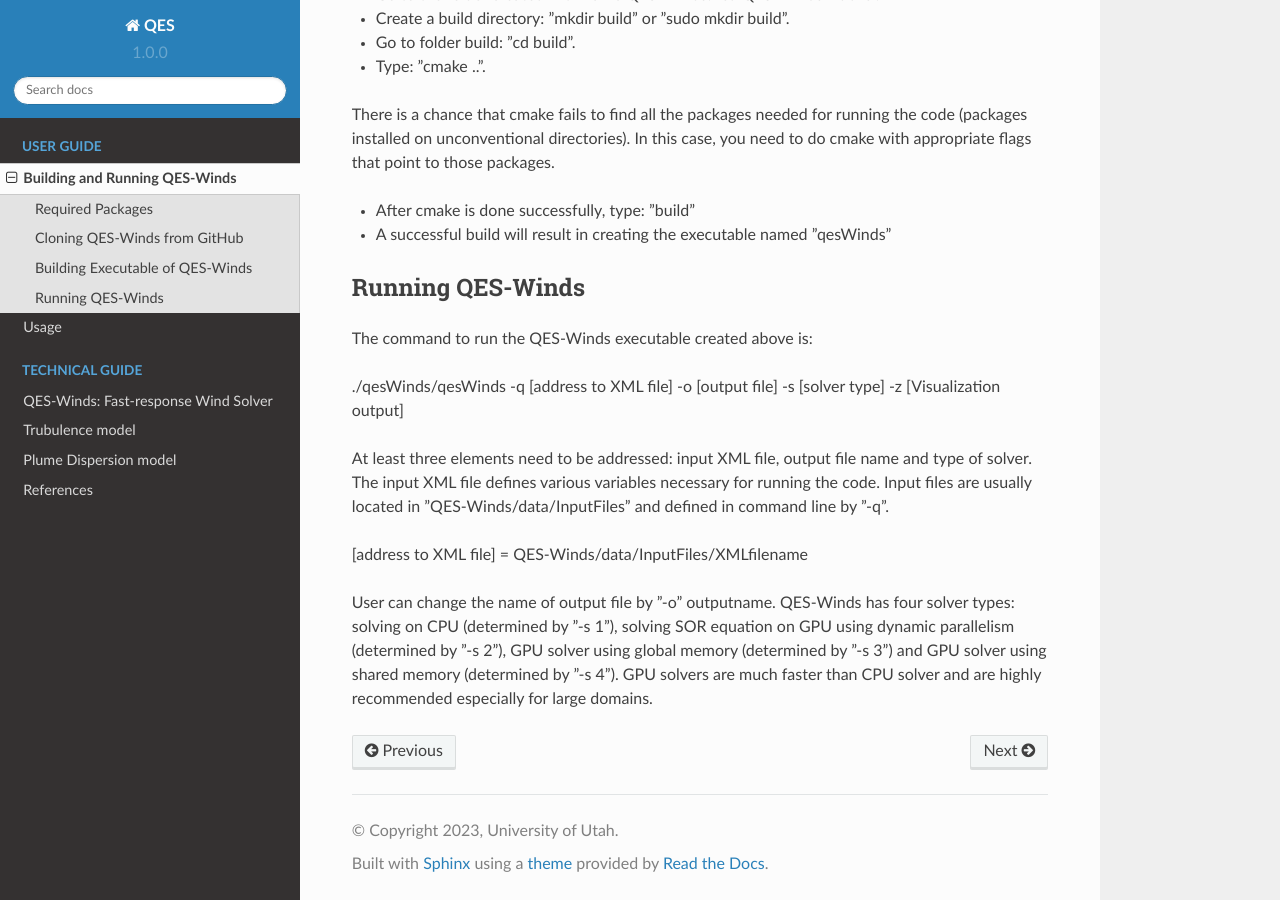
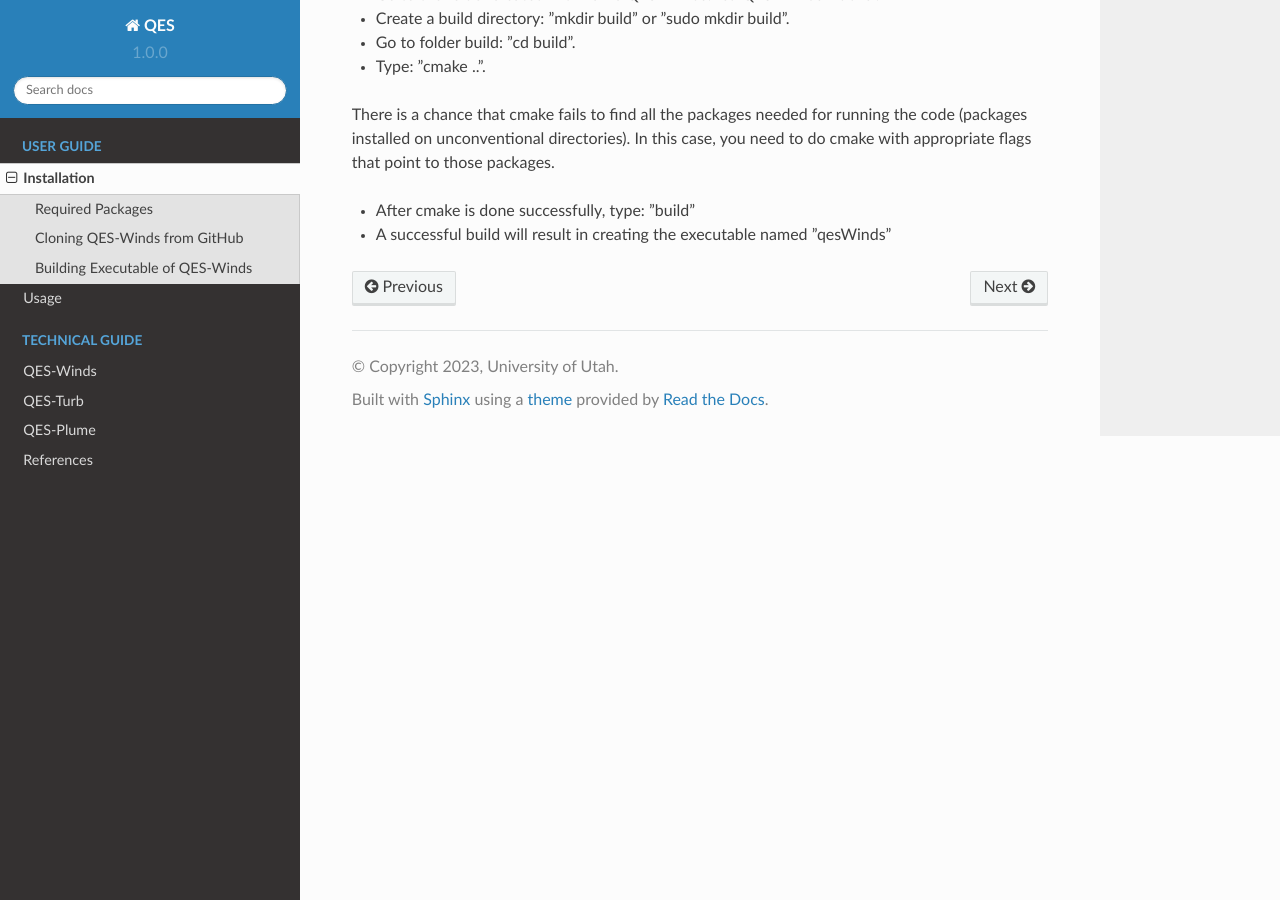
Before and after one commit to fmargairaz/rtd-tutorial, a Sphinx documentation site: the page built from docs/source/installation.rst, in a window 1280 px wide and 900 px high, scrolled down 1137 px. Built offline with Sphinx 7.4.7 and the Read the Docs theme 2.0.0, drawn with Linux system fonts in a browser that asks for light colours; pages that are not in the unit, such as notebooks, are missing from menus; some of the changed text lies outside the part shown.

Commit message:
more polishing

```diff
--- a/docs/source/QES-Plume.rst
+++ b/docs/source/QES-Plume.rst
@@ -1,5 +1,5 @@
-Plume Dispersion model
-======================
+QES-Plume
+=========
 
 The model
 ~~~~~~~~~
--- a/docs/source/QES-Turb.rst
+++ b/docs/source/QES-Turb.rst
@@ -1,2 +1,2 @@
-Trubulence model
-================
+QES-Turb
+========
--- a/docs/source/QES-Winds.rst
+++ b/docs/source/QES-Winds.rst
@@ -1,5 +1,5 @@
-QES-Winds: Fast-response Wind Solver
-====================================
+QES-Winds
+=========
 
 Introduction
 ~~~~~~~~~~~~
--- a/docs/source/installation.rst
+++ b/docs/source/installation.rst
@@ -1,5 +1,5 @@
-Building and Running QES-Winds
-==============================
+Installation
+============
 
 This section is designed to serve as a step-by-step instruction of how
 to build and run QES-Winds. In the first part, packages required to
@@ -71,26 +71,3 @@ those packages.
 
 -  A successful build will result in creating the executable named
    ”qesWinds”
-
-Running QES-Winds
------------------
-
-The command to run the QES-Winds executable created above is:
-
-./qesWinds/qesWinds -q [address to XML file] -o [output file] -s [solver
-type] -z [Visualization output]
-
-At least three elements need to be addressed: input XML file, output
-file name and type of solver. The input XML file defines various
-variables necessary for running the code. Input files are usually
-located in ”QES-Winds/data/InputFiles” and defined in command line by
-”-q”.
-
-[address to XML file] = QES-Winds/data/InputFiles/XMLfilename
-
-User can change the name of output file by ”-o” outputname. QES-Winds
-has four solver types: solving on CPU (determined by ”-s 1”), solving
-SOR equation on GPU using dynamic parallelism (determined by ”-s 2”),
-GPU solver using global memory (determined by ”-s 3”) and GPU solver
-using shared memory (determined by ”-s 4”). GPU solvers are much faster
-than CPU solver and are highly recommended especially for large domains.
```
Also changed, not shown: README.rst (+9 -0 lines), docs/source/usage.rst (+16 -17 lines), 4 other files.
